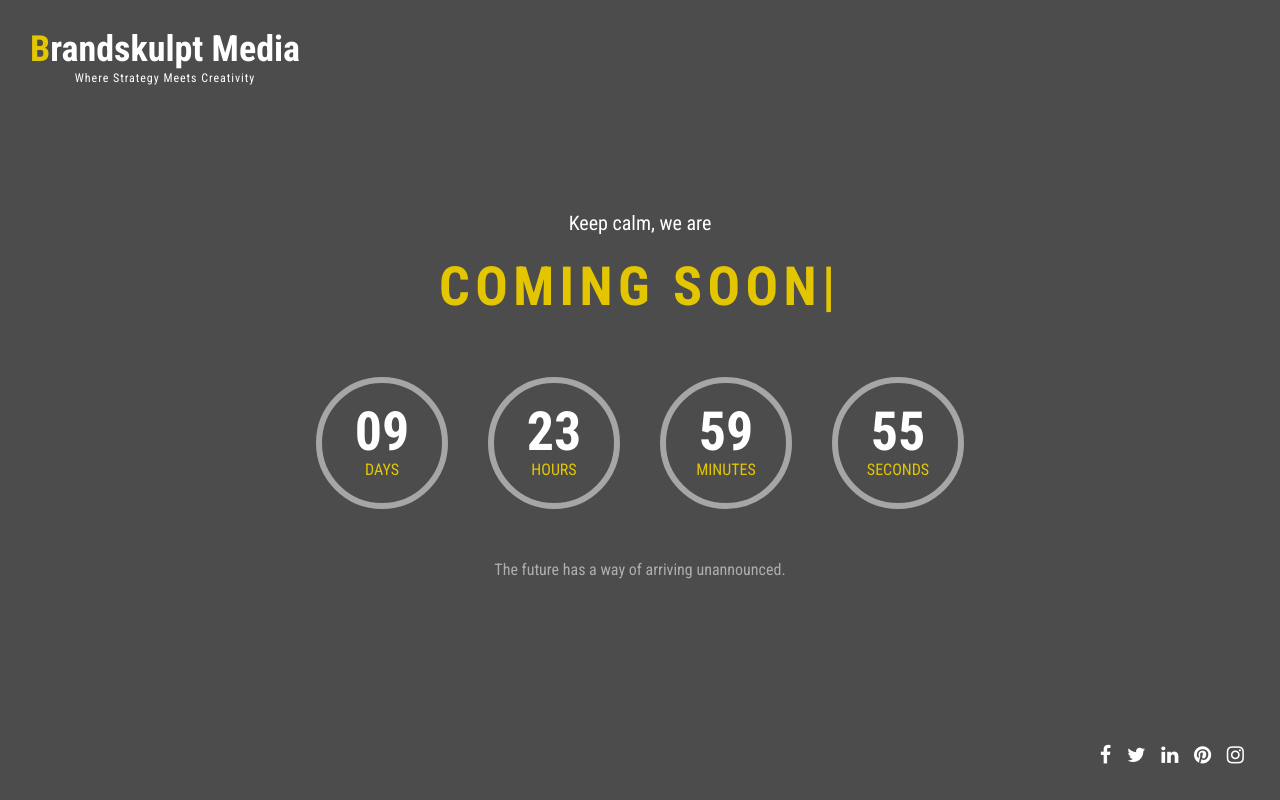
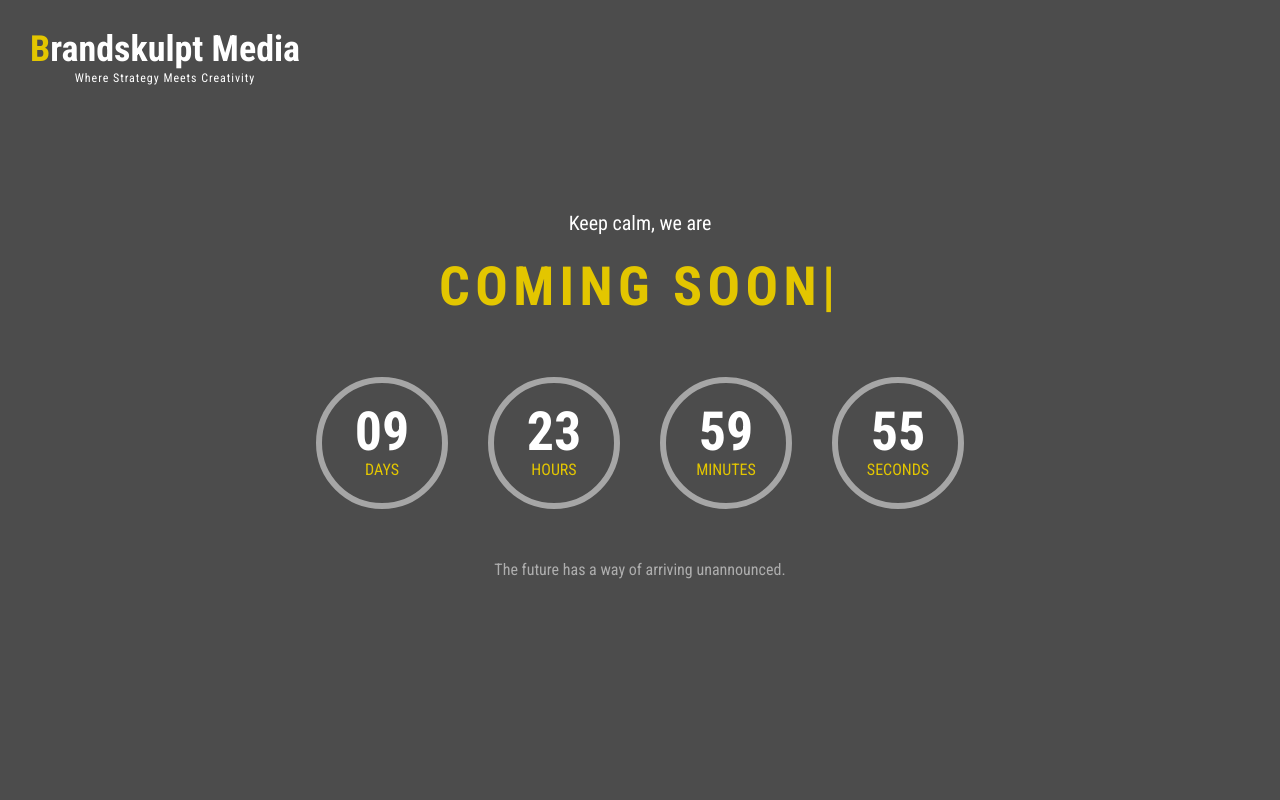
Before and after one commit to abhishek-3917/brandskulptmedia, a plain HTML site: page index.html in a window 1280 px wide. Drawn offline with Linux system fonts and the light colour scheme.

Commit message:
Update index.html

```diff
--- a/index.html
+++ b/index.html
@@ -68,13 +68,7 @@
 						<!-- Newsletter Form end -->
 
 						<!-- Social Media start -->
-						<div class="social-link">
-							<a href="#"><i class="fa fa-facebook"></i></a>
-							<a href="#"><i class="fa fa-twitter"></i></a>
-							<a href="#"><i class="fa fa-linkedin"></i></a>
-							<a href="#"><i class="fa fa-pinterest"></i></a>
-							<a href="https://www.instagram.com/brandskulptmedia?igsh=em1qczV0ZG5qcXQ="><i class="fa fa-instagram"></i></a>
-						</div>
+
 						<!-- Social Media end -->
 					</div>
 				</div>
```
